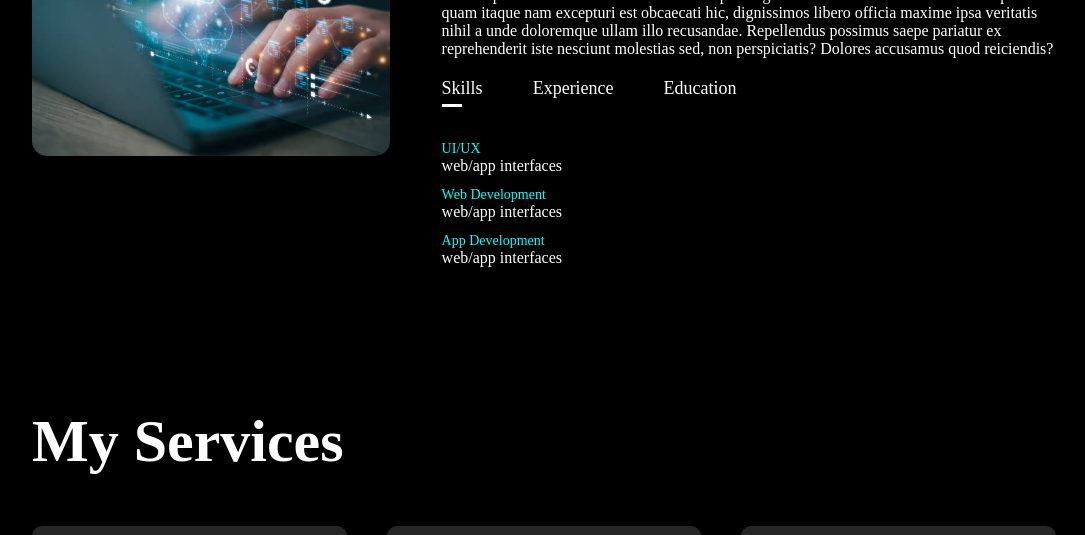
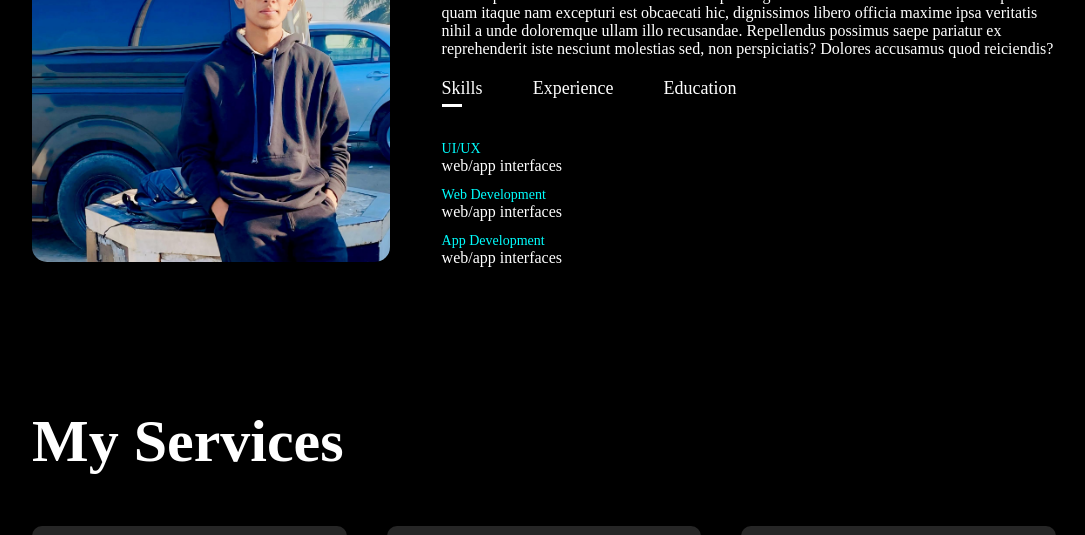
Before and after one commit to nafij-islam/Protfolio, a plain HTML site: page index.html in a window 1280 px wide. Shown: the part 565-1100 px from the top of the page, without its empty margins (96-1181 px from the left). Drawn offline with Linux system fonts and the light colour scheme.

Commit message:
update-picture

```diff
--- a/index.html
+++ b/index.html
@@ -5,7 +5,7 @@
     <meta charset="UTF-8">
     <meta http-equiv="X-UA-Compatible" content="IE=edge">
     <meta name="viewport" content="width=device-width, initial-scale=1.0">
-    <title>Document</title>
+    <title>Protfolio</title>
     <link rel="stylesheet" href="style.css">
     <script src="https://kit.fontawesome.com/9ad941c8f0.js" crossorigin="anonymous"></script>
 </head>
@@ -41,7 +41,7 @@
         <div class="container">
             <div class="row">
                 <div class="about-col-1">
-                    <img src="./img/picture.jpg" alt="./img/picture.jpg">
+                    <img src="./img/pic about.jpg" alt="./img/picture.jpg">
                 </div>
                 <div class="about-col-2">
                     <h1 class="sub-title">About Me</h1>
--- a/style.css
+++ b/style.css
@@ -22,10 +22,10 @@ body{
 /* #header{
     width: 100%;
     height: 100vh;
-    background-image: url();
+    background-image: url(./img/HEAD.jpg);
     background-size: cover;
     background-position: center;
-} */
+}  */
 
 
 
```
Also changed, not shown: img/HEAD.jpg (added), img/WhatsApp Image 2025-03-17 at 19.15.46_866884a1.jpg (added), img/pic about.jpg (added).
